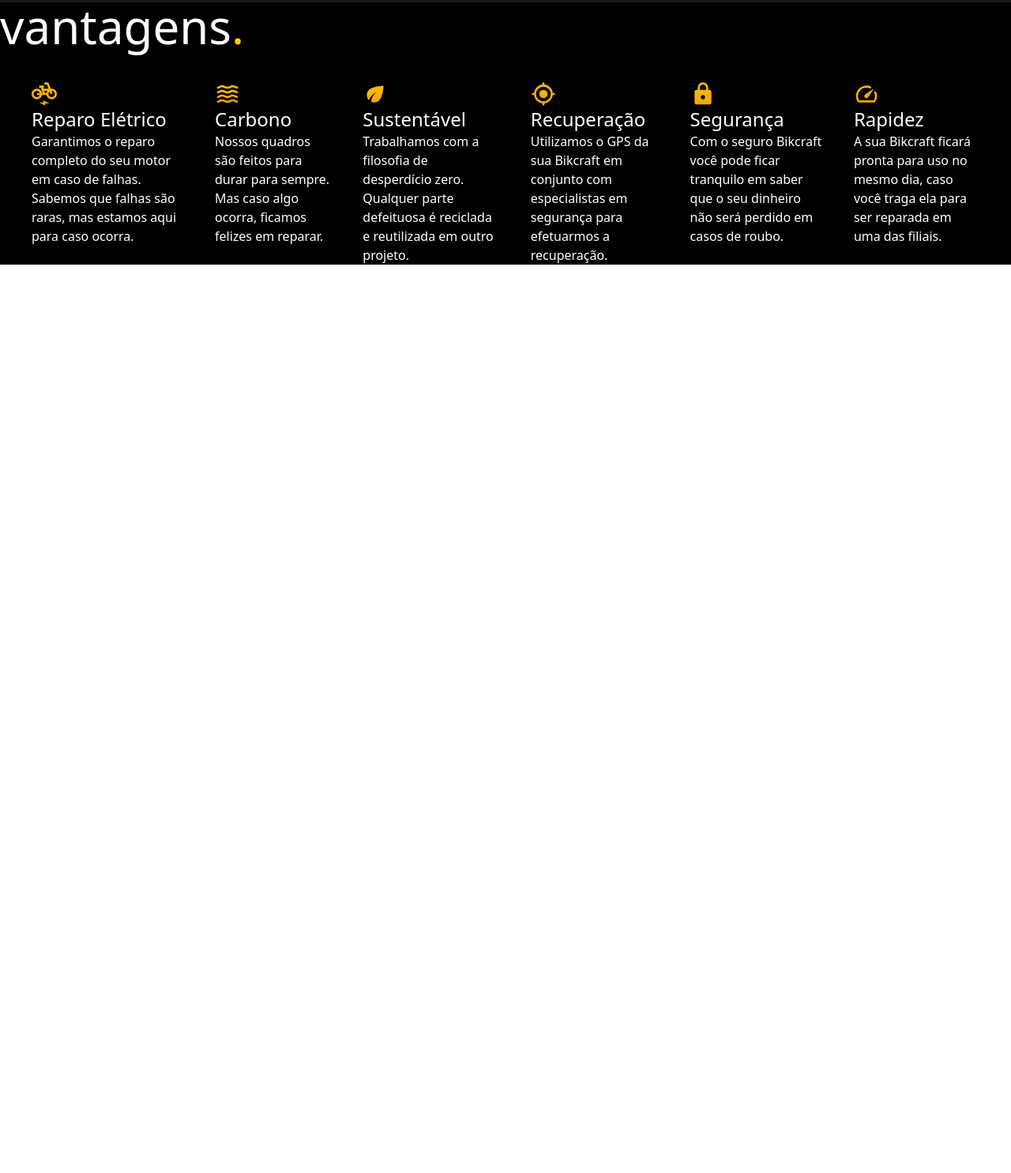
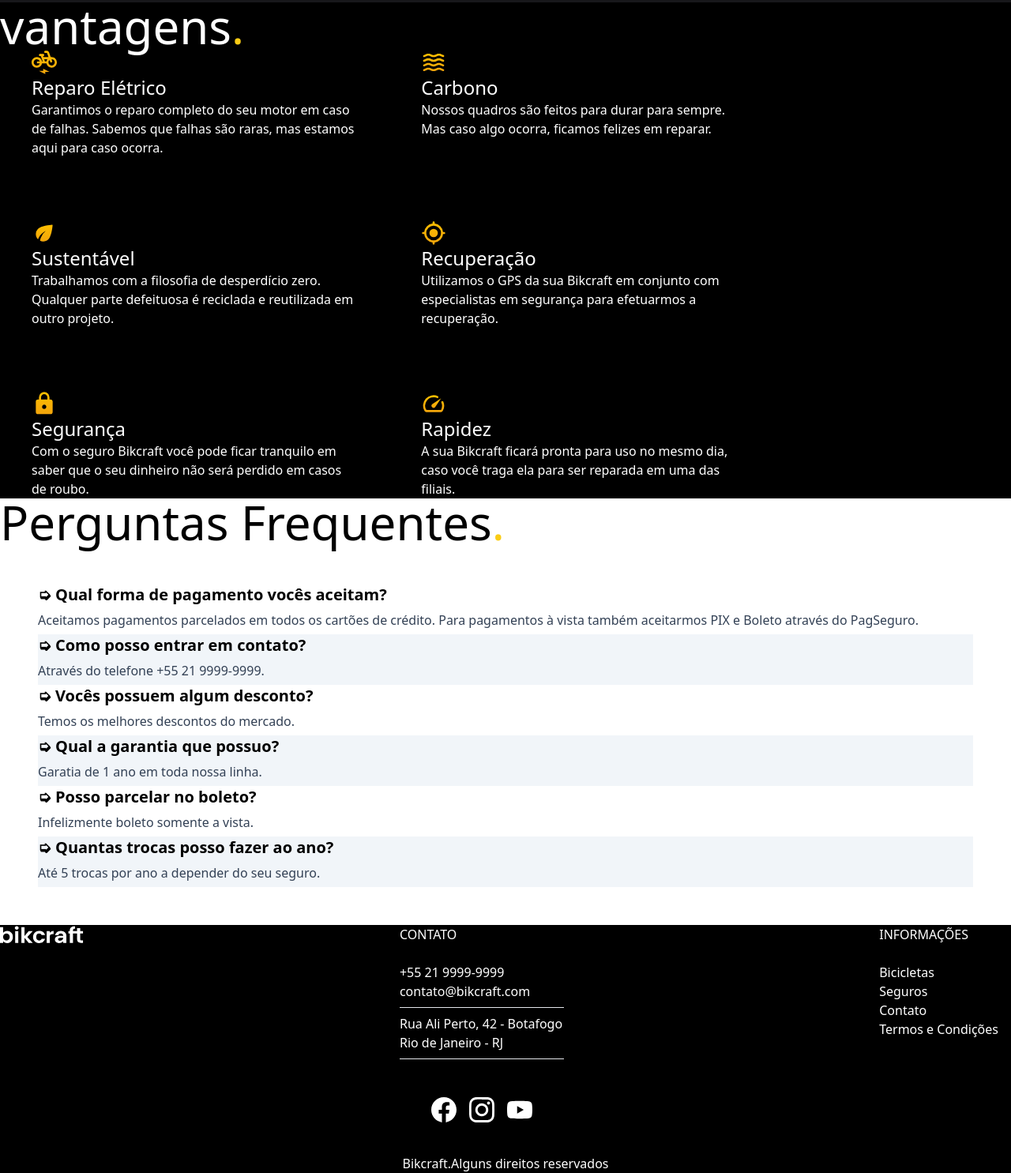
Before and after one commit to jmillene/projetobikcraft, a plain HTML site: page src/seguro/seguro.html in a window 1280 px wide. Shown: the part 971-2456 px from the top of the page at 79% size. Before the commit the page ends 1346 px from the top, so only its background shows below. Drawn offline with nearby package versions, Linux system fonts and the light colour scheme.

Commit message:
site in progress

```diff
--- /dev/null
+++ b/src/contato/contato.html
@@ -0,0 +1,135 @@
+<!DOCTYPE html>
+<html lang="en">
+  <head>
+    <meta charset="UTF-8" />
+    <meta http-equiv="X-UA-Compatible" content="IE=edge" />
+    <meta name="viewport" content="width=device-width, initial-scale=1.0" />
+    <script src="https://cdn.tailwindcss.com"></script>
+    <title>Document</title>
+  </head>
+  <body>
+    <header>
+      <div
+        class="bg-black w-full mx-100 flex flex-row py-5 px-10 justify-between p-20"
+      >
+        <a href="/"><img src="/img/bikcraft.svg" alt="logo" /></a>
+        <nav class="text-white">
+          <ul class="flex gap-20 text-white font-serif font-bold">
+            <li class="px-5 mx-3 hover:border-b-2 hover:border-white">
+              <a href="/src/index.html">Bicicletas</a>
+            </li>
+            <li class="px-5 mx-3 hover:border-b-2 hover:border-white">
+              <a href="/src/seguro/seguro.html">Seguros</a>
+            </li>
+            <li class="px-5 mx-3 hover:border-b-2 hover:border-white">
+              <a href="/src/contato/contato.html">Contato</a>
+            </li>
+          </ul>
+        </nav>
+      </div>
+    </header>
+    <div class="bg-zinc-900 text-white font-sans flex grid-cols-2">
+      <p class="text-2xl uppercase">respostas em até 24h</p>
+      <br />
+      <h1 class="text-6xl">
+        nosso contato<span class="text-yellow-400">.</span>
+      </h1>
+      <div class="bg-black text-white m-8 p-20 w-1/4 relative">
+        <p>Loja Online</p>
+        <br />
+        <p>
+          <img
+            class="absolute left-10 top-500"
+            src="/img/icones/local.svg"
+            alt=""
+          />
+          Rua Ali Perto, 35
+        </p>
+        <p>Brasil - Terra - Vita Láctea</p>
+        <br />
+        <div>
+          <div>
+            <img
+              class="absolute left-10 top-500"
+              src="/img/icones/email.svg"
+              alt="email"
+            />
+            <a href="mailto:contato@bikcraft.com">contato@bikcraft.com</a>
+            <a href="mailto:assistencia@bikcraft.com"
+              >assistencia@bikcraft.com</a
+            >
+            <br />
+            <br />
+            <img
+              class="absolute left-10 top-500"
+              src="/img/icones/telefone.svg"
+              alt="telefone"
+            />
+            <a href="tel:+552199999999">+55 21 9999-9999</a>
+          </div>
+          <br />
+          <div class="flex gap-10">
+            <img src="/img/redes/facebook-p.svg" alt="" />
+            <img src="/img/redes/instagram-p.svg" alt="" />
+            <img src="/img/redes/youtube-p.svg" alt="" />
+          </div>
+        </div>
+      </div>
+      <div class="bg-white text-black m-8 p-20 w-1/4 p-10 leading-8 relative">
+        <form action="">
+          <div>
+            <label for="nome">Nome</label>
+            <input
+              class="bg-slate-100 border-dashed p-1"
+              type="text"
+              id="nome"
+              name="nome"
+              placeholder="Seu nome"
+            />
+          </div>
+          <div>
+            <label for="telefone">Telefone</label>
+            <input
+              class="bg-slate-100 p-1"
+              type="text"
+              id="telefone"
+              name="telefone"
+              placeholder="+55 21 9999-9999"
+            />
+          </div>
+          <div>
+            <label for="email">Email</label>
+            <input
+              class="bg-slate-100 p-1"
+              type="email"
+              id="email"
+              name="email"
+              placeholder="contato@email.com"
+            />
+          </div>
+          <div class="col-2">
+            <label for="mensagem">Mensagem</label>
+            <textarea
+              class="bg-slate-100"
+              rows="5"
+              id="mensagem"
+              name="mensagem"
+              placeholder="O que você precisa?"
+            ></textarea>
+          </div>
+          <br />
+          <button
+            class="bg-orange-500 rounded p-5 uppercase text-center items-center m-4"
+          >
+            Enviar Mensagem
+          </button>
+        </form>
+      </div>
+    </div>
+    <h1  class="text-6xl">lojas locais<span class="text-yellow-400">.</span></h1>
+  <div class="bg-white w-1/4">
+    <img class="p-10 roundedrelative" src="/img/lojas/rj.jpg" alt="mapa">
+<h1>Rio de Janeiro</h1>
+  </div>
+  </body>
+</html>
--- a/src/seguro/seguro.html
+++ b/src/seguro/seguro.html
@@ -22,7 +22,7 @@
               <a href="/src/seguro/seguro.html">Seguros</a>
             </li>
             <li class="px-5 mx-3 hover:border-b-2 hover:border-white">
-              <a href="/">Contato</a>
+              <a href="/src/contato/contato.html">Contato</a>
             </li>
           </ul>
         </nav>
@@ -97,58 +97,140 @@
         </div>
       </div>
     </header>
-    <div class="bg-black text-white ">
-      <h3 class="text-6xl ">vantagens<span class="text-yellow-400">.</span></h3>
-      <ul class="flex grid-cols-9 gap-10	m-10">
+    <div >
+      <h3 class="text-6xl bg-black text-white">vantagens<span class="text-yellow-400">.</span></h3>
+      <ul class="flex flex-wrap bg-black text-white pl-10 gap-20">
+        <div class="w-1/3">
           <li>
             <img src="/img/icones/eletrica.svg" alt="eletrica" />
             <h3 class="text-2xl">Reparo Elétrico</h3>
             <p>
-            Garantimos o reparo completo do seu motor em caso de falhas. Sabemos
-            que falhas são raras, mas estamos aqui para caso ocorra.
+              Garantimos o reparo completo do seu motor em caso de falhas.
+              Sabemos que falhas são raras, mas estamos aqui para caso ocorra.
             </p>
           </li>
+        </div>
+        <div class="w-1/3 ">
           <li>
             <img src="/img/icones/carbono.svg" alt="carbono" />
             <h3 class="text-2xl">Carbono</h3>
             <p>
-            Nossos quadros são feitos para durar para sempre.
-           Mas caso algo ocorra, ficamos felizes em reparar.
+              Nossos quadros são feitos para durar para sempre. Mas caso algo
+              ocorra, ficamos felizes em reparar.
             </p>
           </li>
+        </div>
+        <div class="w-1/3">
           <li>
             <img src="/img/icones/sustentavel.svg" alt="sustentavel" />
             <h3 class="text-2xl">Sustentável</h3>
             <p>
-            Trabalhamos com a filosofia de desperdício zero.
-            Qualquer parte defeituosa é reciclada e reutilizada em outro projeto.
+              Trabalhamos com a filosofia de desperdício zero. Qualquer parte
+              defeituosa é reciclada e reutilizada em outro projeto.
             </p>
           </li>
+        </div>
+        <div class="w-1/3">
           <li>
             <img src="/img/icones/rastreador.svg" alt="recuperação" />
             <h3 class="text-2xl">Recuperação</h3>
             <p>
-            Utilizamos o GPS da sua Bikcraft em conjunto
-            com especialistas em segurança para efetuarmos a recuperação.
+              Utilizamos o GPS da sua Bikcraft em conjunto com especialistas em
+              segurança para efetuarmos a recuperação.
             </p>
           </li>
+        </div>
+        <div class="w-1/3">
           <li>
             <img src="/img/icones/seguro.svg" alt="segurança" />
             <h3 class="text-2xl">Segurança</h3>
             <p>
-            Com o seguro Bikcraft você pode ficar tranquilo
-            em saber que o seu dinheiro não será perdido em casos de roubo.
+              Com o seguro Bikcraft você pode ficar tranquilo em saber que o seu
+              dinheiro não será perdido em casos de roubo.
             </p>
           </li>
+        </div>
+        <div class="w-1/3">
           <li>
             <img src="/img/icones/velocidade.svg" alt="rapidez" />
             <h3 class="text-2xl">Rapidez</h3>
             <p>
-            A sua Bikcraft ficará pronta para uso no mesmo dia,
-            caso você traga ela para ser reparada em uma das filiais.
+              A sua Bikcraft ficará pronta para uso no mesmo dia, caso você
+              traga ela para ser reparada em uma das filiais.
             </p>
           </li>
+        </div>
       </ul>
     </div>
+    <h2 class="text-6xl">
+      Perguntas Frequentes<span class="text-yellow-400">.</span>
+    </h2>
+    <div class="m-12 leading-9 font-sans">
+      <div>
+        <dt class="text-xl font-bold">
+          ➭ Qual forma de pagamento vocês aceitam?
+        </dt>
+        <dd class="text-slate-700">
+          Aceitamos pagamentos parcelados em todos os cartões de crédito. Para
+          pagamentos à vista também aceitarmos PIX e Boleto através do
+          PagSeguro.
+        </dd>
+      </div>
+      <div class="bg-slate-100">
+        <dt class="text-xl font-bold">➭ Como posso entrar em contato?</dt>
+        <dd class="text-slate-700">Através do telefone +55 21 9999-9999.</dd>
+      </div>
+      <div>
+        <dt class="text-xl font-bold">➭ Vocês possuem algum desconto?</dt>
+        <dd class="text-slate-700">Temos os melhores descontos do mercado.</dd>
+      </div>
+      <div class="bg-slate-100">
+        <dt class="text-xl font-bold">➭ Qual a garantia que possuo?</dt>
+        <dd class="text-slate-700">Garatia de 1 ano em toda nossa linha.</dd>
+      </div>
+      <div>
+        <dt class="text-xl font-bold">➭ Posso parcelar no boleto?</dt>
+        <dd class="text-slate-700">Infelizmente boleto somente a vista.</dd>
+      </div>
+      <div class="bg-slate-100">
+        <dt class="text-xl font-bold">➭ Quantas trocas posso fazer ao ano?</dt>
+        <dd class="text-slate-700">
+          Até 5 trocas por ano a depender do seu seguro.
+        </dd>
+      </div>
+    </div>
+    <div class="flex bg-black text-white grid-cols-2 flex justify-between">
+      <img class="w-1/12 h-6" src="/img/bikcraft.svg" alt="logo" />
+      <div>
+        <h1 class="uppercase">Contato</h1>
+        <br />
+        <ul>
+          <li>+55 21 9999-9999</li>
+          <li>contato@bikcraft.com</li>
+          <hr class="my-2 bg-gray-500" />
+          <li>Rua Ali Perto, 42 - Botafogo</li>
+          <li>Rio de Janeiro - RJ</li>
+          <hr class="my-2" />
+        </ul>
+        <div class="flex p-10 gap-4">
+          <img src="/img/redes/facebook.svg" alt="" />
+          <img src="/img/redes/instagram.svg" alt="" />
+          <img src="/img/redes/youtube.svg" alt="" />
+        </div>
+      </div>
+      <div class="mr-4">
+        <h1 class="uppercase">Informações</h1>
+        <br />
+        <ul>
+          <li><a href="/">Bicicletas</a></li>
+          <li><a href="/">Seguros</a></li>
+          <li><a href="/">Contato</a></li>
+          <li><a href="/">Termos e Condições</a></li>
+        </ul>
+      </div>
+    </div>
+    <footer class="text-center bg-black text-white">
+      Bikcraft.Alguns direitos reservados
+    </footer>
   </body>
 </html>
```
Also changed, not shown: src/index.html (+2 -2 lines). Lines whose indentation alone changed are shown as unchanged.
